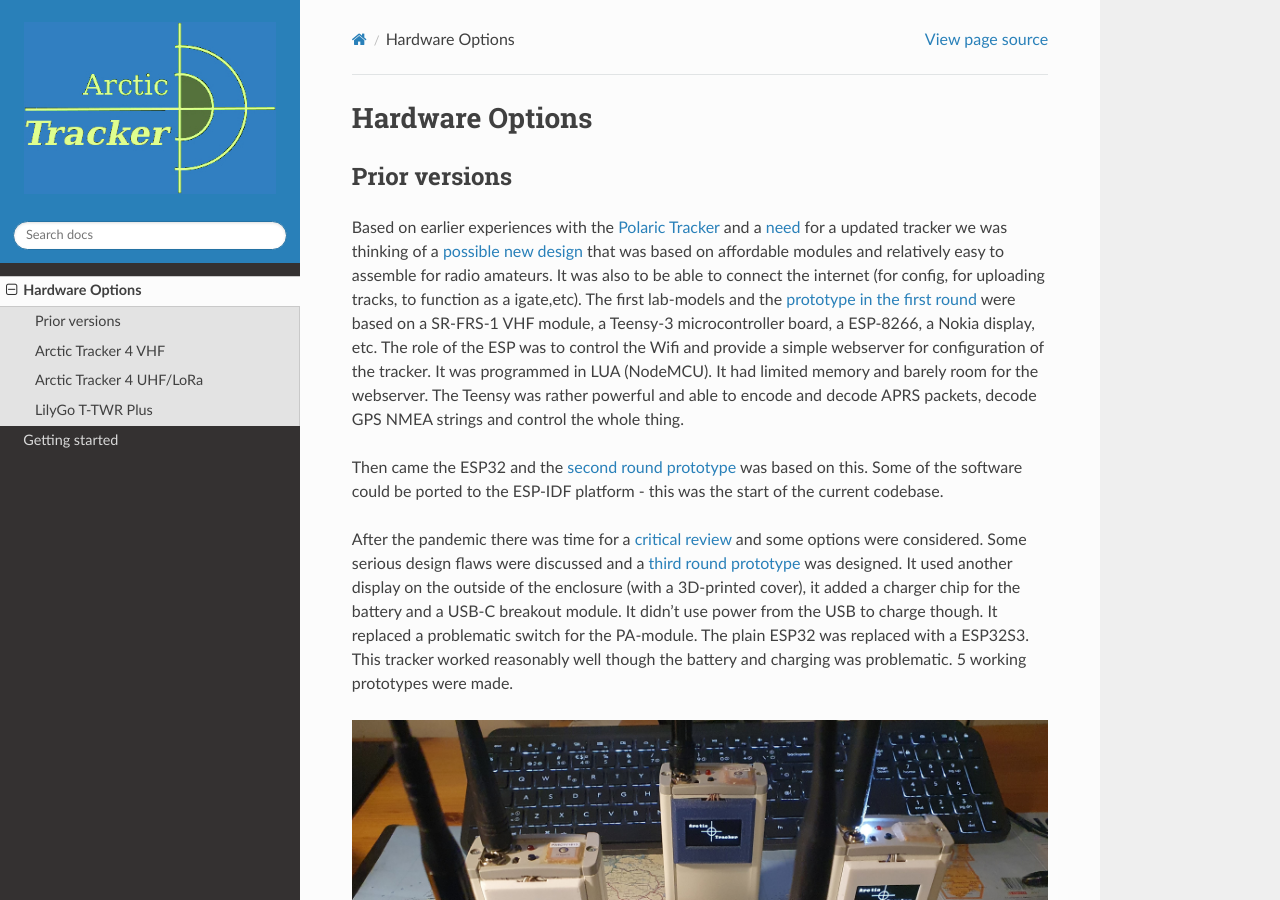
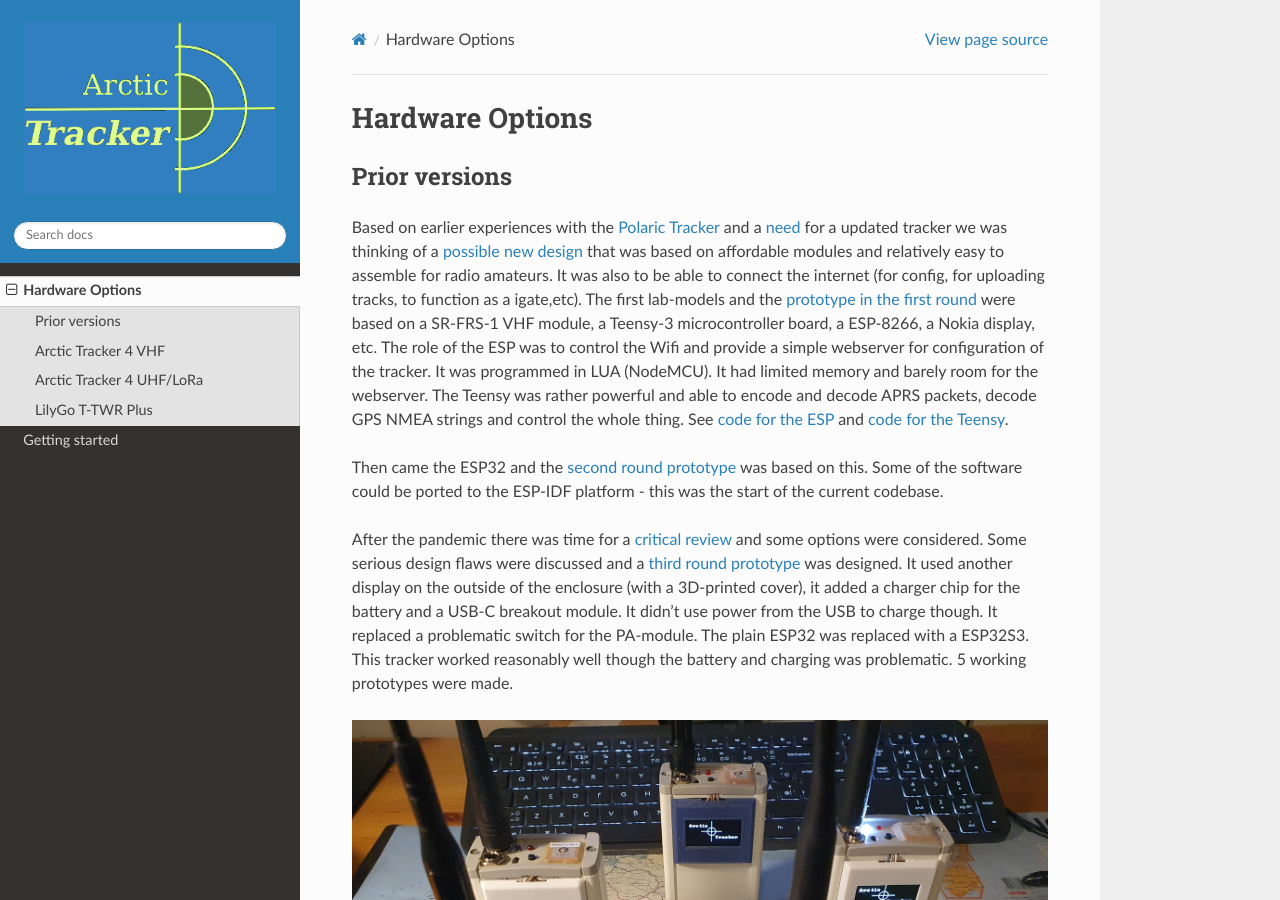
Before and after one commit to Hamlabs/ArcticTracker-docs, a Sphinx documentation site: the page built from docs/hardware.rst, in a window 1280 px wide and 900 px high. Built offline with Sphinx 7.4.7 and the Read the Docs theme 3.1.0, drawn with Linux system fonts in a browser that asks for light colours; pages that are not in the unit, such as notebooks, are missing from menus.

Commit message:
Update hardware.rst

```diff
--- a/docs/hardware.rst
+++ b/docs/hardware.rst
@@ -5,7 +5,7 @@ Hardware Options
 
 Prior versions
 --------------
-Based on earlier experiences with the `Polaric Tracker <https://www.la3t.no/polarictracker/>`_ and a `need <http://hamlabs.no/2015/04/01/arctictracker/>`_ for a updated tracker we was thinking of a `possible new design <http://hamlabs.no/2015/04/01/towards-a-next-generation-tracker/>`_ that was based on affordable modules and relatively easy to assemble for radio amateurs. It was also to be able to connect the internet (for config, for uploading tracks, to function as a igate,etc). The first lab-models and the `prototype in the first round <http://hamlabs.no/2019/05/13/first-round-of-tracker-project/>`_ were based on a SR-FRS-1 VHF module, a Teensy-3 microcontroller board, a ESP-8266, a Nokia display, etc. The role of the ESP was to control the Wifi and provide a simple webserver for configuration of the tracker. It was programmed in LUA (NodeMCU). It had limited memory and barely room for the webserver. The Teensy was rather powerful and able to encode and decode APRS packets, decode GPS NMEA strings and control the whole thing.
+Based on earlier experiences with the `Polaric Tracker <https://www.la3t.no/polarictracker/>`_ and a `need <http://hamlabs.no/2015/04/01/arctictracker/>`_ for a updated tracker we was thinking of a `possible new design <http://hamlabs.no/2015/04/01/towards-a-next-generation-tracker/>`_ that was based on affordable modules and relatively easy to assemble for radio amateurs. It was also to be able to connect the internet (for config, for uploading tracks, to function as a igate,etc). The first lab-models and the `prototype in the first round <http://hamlabs.no/2019/05/13/first-round-of-tracker-project/>`_ were based on a SR-FRS-1 VHF module, a Teensy-3 microcontroller board, a ESP-8266, a Nokia display, etc. The role of the ESP was to control the Wifi and provide a simple webserver for configuration of the tracker. It was programmed in LUA (NodeMCU). It had limited memory and barely room for the webserver. The Teensy was rather powerful and able to encode and decode APRS packets, decode GPS NMEA strings and control the whole thing. See `code for the ESP <https://github.com/ohanssen/ArcticTracker-ESP>`_ and `code for the Teensy <https://github.com/Hamlabs/ArcticTracker-Teensy>`_.
 
 Then came the ESP32 and the `second round prototype <http://hamlabs.no/2019/06/23/second-round-of-tracker-project/>`_ was based on this. Some of the software could be ported to the ESP-IDF platform - this was the start of the current codebase.
 
```
